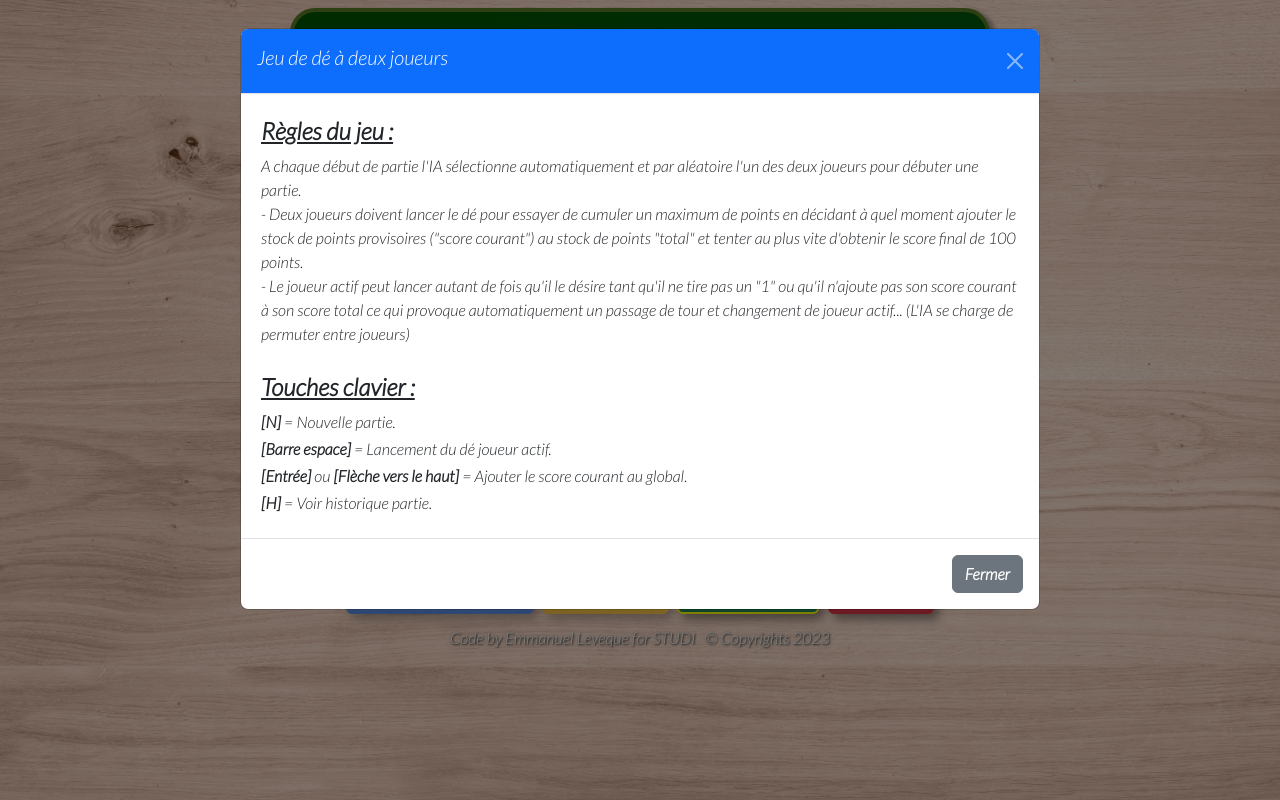
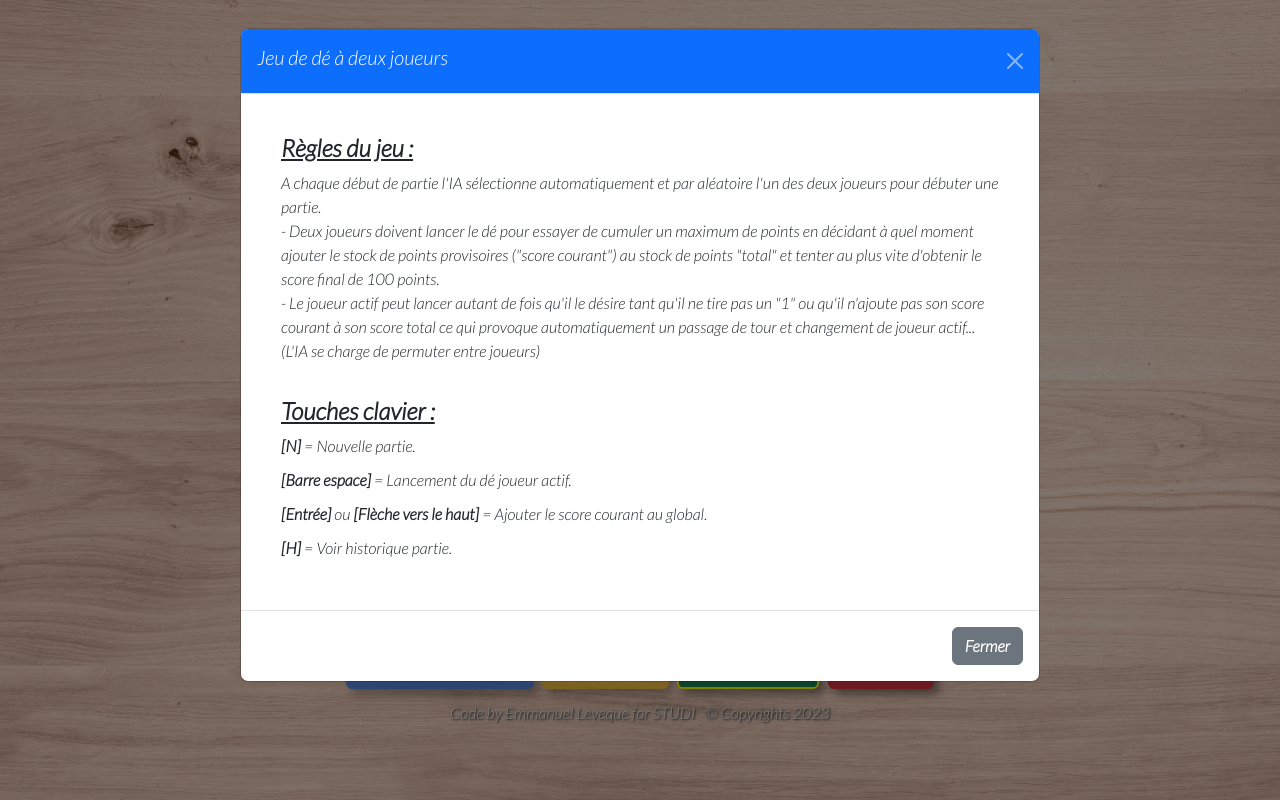
Before and after one commit to Clickandgo-informatique/Evaluation2, a PHP site: page / in a window 1280 px wide. Run offline with PHP 8.4, Linux system fonts and the light colour scheme.

Commit message:
Dernier commit pour envoi Studi

```diff
--- a/css/media-queries.css
+++ b/css/media-queries.css
@@ -1,5 +1,8 @@
 /*Extra-small*/
 @media screen and (min-width:0px) {
+    body{
+        align-items: start;
+    }
     .container-cube-3d {
         transform: scale(40%);
     }
@@ -22,6 +25,9 @@
 
 /*Small*/
 @media screen and (min-width:576px){
+    body{
+        align-items: start;
+    }
     .container-cube-3d {
         transform: scale(45%);
     }
@@ -31,6 +37,9 @@
 }
 /*Medium*/
 @media screen and (min-width:768px) {
+    body{
+        align-items: start;
+    }
     .container-cube-3d {
         transform: scale(40%);
     }
--- a/css/styles.css
+++ b/css/styles.css
@@ -7,7 +7,10 @@ body {
     background-image: url("../img/wood.jpg");
     background-size: cover;
     font-family: 'lato', sans-serif;
-
+    height: 100vh;
+    display:flex;
+    justify-content: center;
+    align-items: center;
 }
 
 .btn {
@@ -47,9 +50,11 @@ body {
     min-width: 350px;
     max-height: 100vh;
 }
-
+.contenu-modal{
+    margin:20px;
+}
 .modal p {
-    margin-bottom: 3px;
+    margin-bottom: 10px;
 }
 
 .titre-joueur1,
--- a/index.php
+++ b/index.php
@@ -21,9 +21,8 @@
 
 <body>
     <!-- Surface Bureau -->
-    <div class="container-fluid bureau animationBureau">
+    <div class="container-fluid justify-content-center bureau animationBureau">
         <div class="row p-1 d-flex justify-content-center">
-
             <!-- Tapis de jeu -->
             <div class="container">
                 <div class="row">
```
